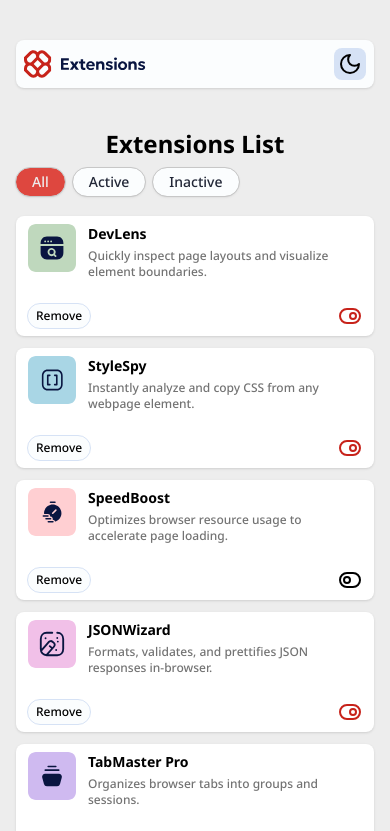
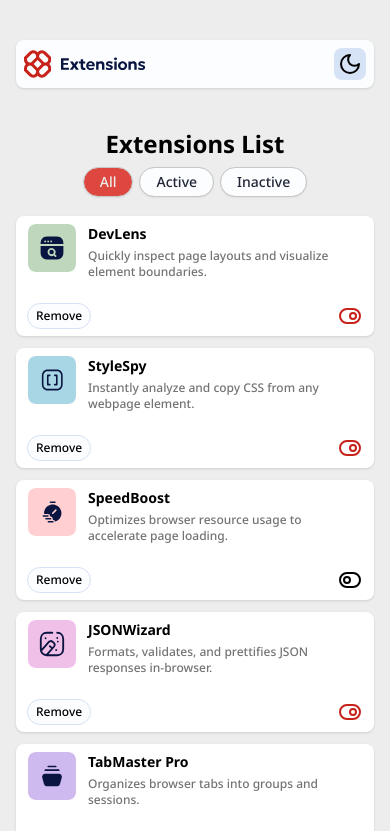
Before and after one commit to abok-cymk/browser-extensions-manager-ui-main, a React (Vite) app: page / in a window 390 px wide. Shown: the top 831 px of the page. Built offline with nearby package versions, Linux system fonts and the light colour scheme.

Commit message:
fix layout of tabs on mobile devices

```diff
--- a/src/components/ExtensionsLayout.jsx
+++ b/src/components/ExtensionsLayout.jsx
@@ -23,7 +23,7 @@ const ExtensionsLayout = () => {
     <div>
       <div className="flex-cols text-center md:flex items-center md:justify-between mb-5">
         <h1 className='text-2xl font-700 text-center md:text-left mb-2 md:mb-0'>Extensions List</h1>
-        <div className="flex items-center gap-2">
+        <div className="flex items-center justify-center gap-2">
           <Tab tabTitle="All" onClick={() => setTab("All")} isTabActive={tab === "All"}/>
           <Tab tabTitle="Active" onClick={() => setTab("Active")} isTabActive={tab === "Active"}/>
           <Tab tabTitle="Inactive" onClick={() => setTab("Inactive")} isTabActive={tab === "Inactive"}/>
--- a/src/components/Tab.jsx
+++ b/src/components/Tab.jsx
@@ -6,8 +6,8 @@ const Tab = ({ tabTitle, onClick, isTabActive }) => {
          rounded-full text-sm px-4 py-1 cursor-pointer font-500 shadow outline outline-neutral-300 hover:border-2 hover:border-custom-red-700
         ${
           isTabActive
-            ? "bg-custom-red-500 hover:bg-custom-red-700 text-neutral-100 hover:text-neutral-50"
-            : "bg-neutral-0 hover:bg-neutral-50 text-neutral-800 hover:text-neutral-600"
+            ? "bg-custom-red-500 transition-colors hover:bg-custom-red-700 text-neutral-100 hover:text-neutral-50"
+            : "bg-neutral-0 transition-colors hover:bg-neutral-50 text-neutral-800 hover:text-neutral-600"
         }`}
     >
       {tabTitle}
```
